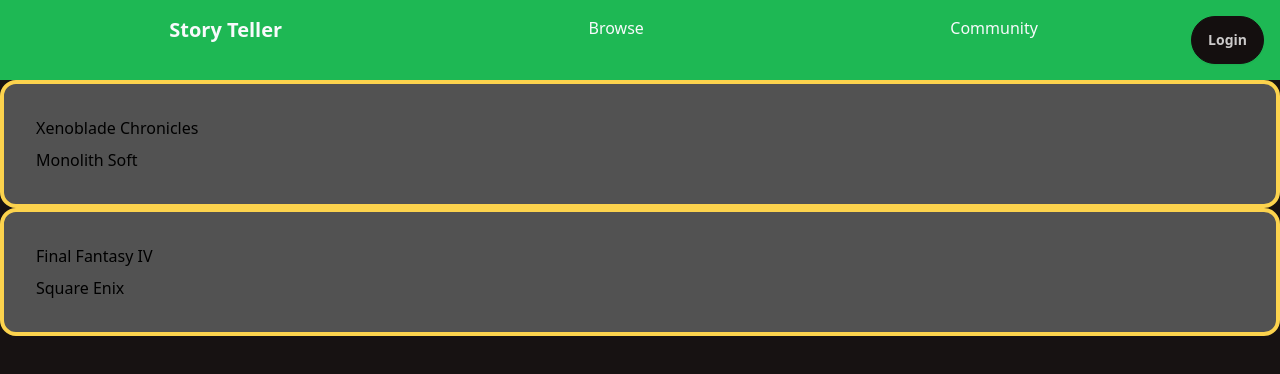
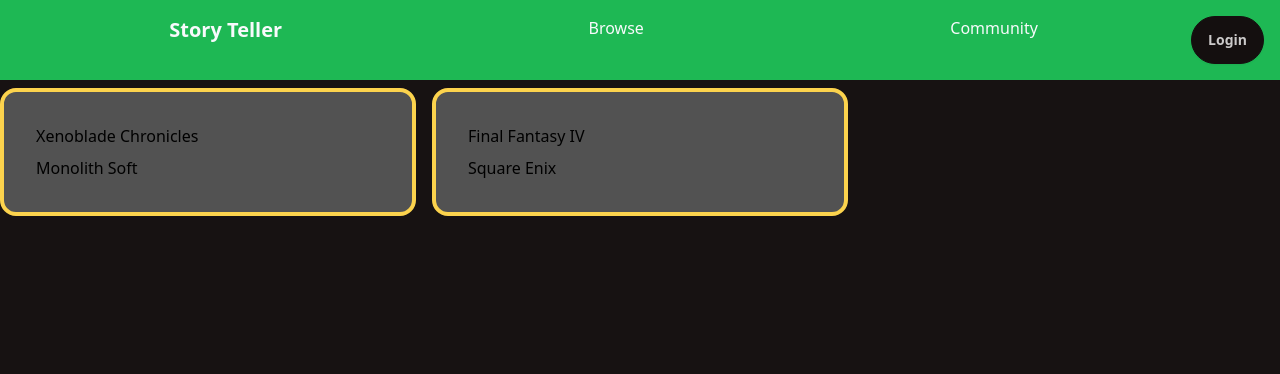
Before and after one commit to azwerlein/Story-Teller, a Vue app: page /browse in a window 1280 px wide. Shown: the top 374 px of the page. Built offline with nearby package versions, Linux system fonts and the light colour scheme; no server answers.

Commit message:
Browse tab grid

```diff
--- a/src/components/StoryList.vue
+++ b/src/components/StoryList.vue
@@ -17,10 +17,12 @@ export default {
 </script>
 
 <template>
-  <StoryCard v-for="story in stories"
-             :title=story.title
-             :author=story.author
-             class="my-2"></StoryCard>
+  <div>
+    <StoryCard v-for="story in stories"
+               :title=story.title
+               :author=story.author
+               class="my-2"></StoryCard>
+  </div>
 </template>
 
 <style scoped>
--- a/src/views/Browse.vue
+++ b/src/views/Browse.vue
@@ -7,7 +7,7 @@ export default {
 </script>
 
 <template>
-  <StoryList></StoryList>
+  <StoryList class="grid grid-cols-3 gap-4"></StoryList>
 </template>
 
 <style scoped>
```
